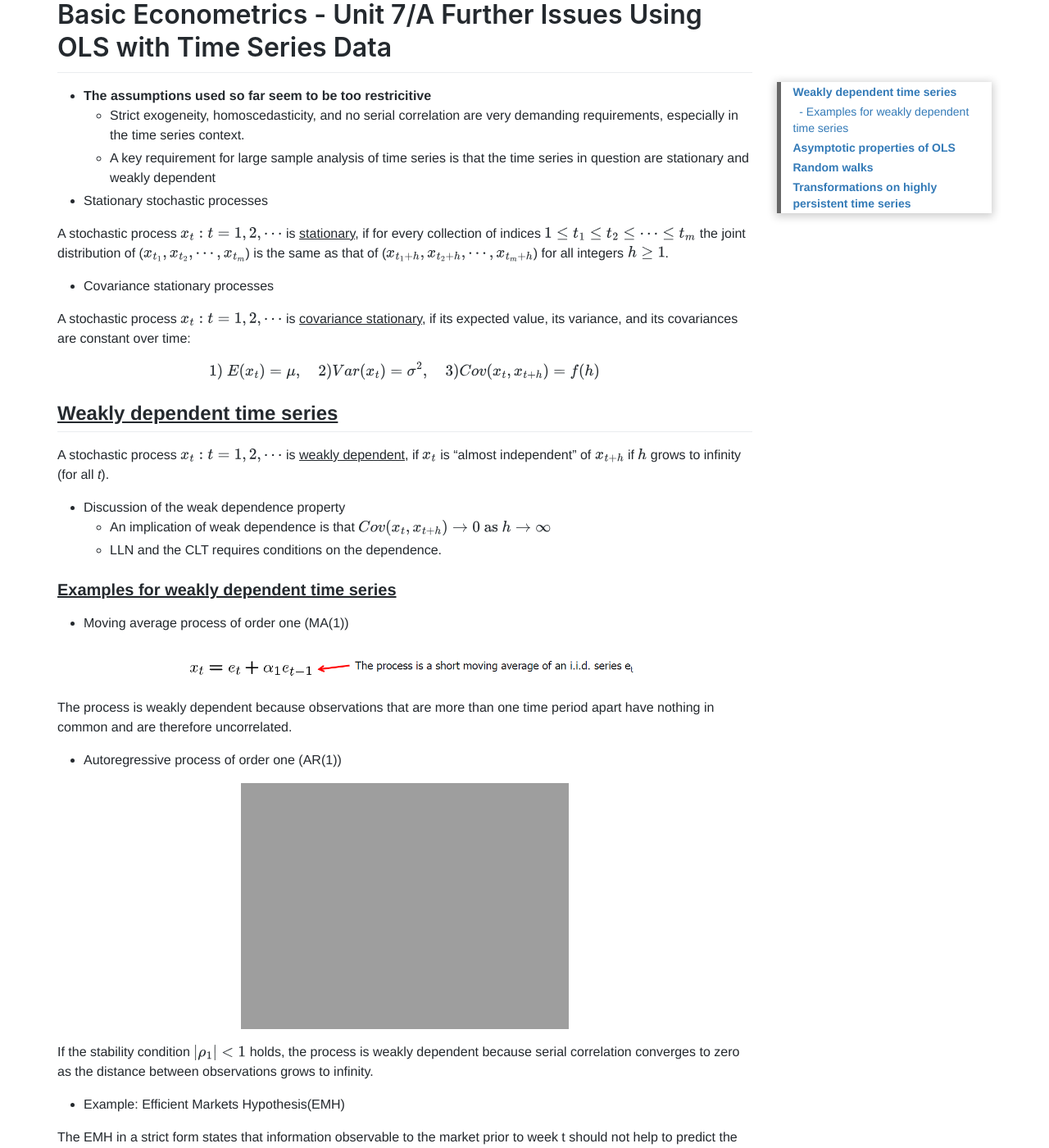
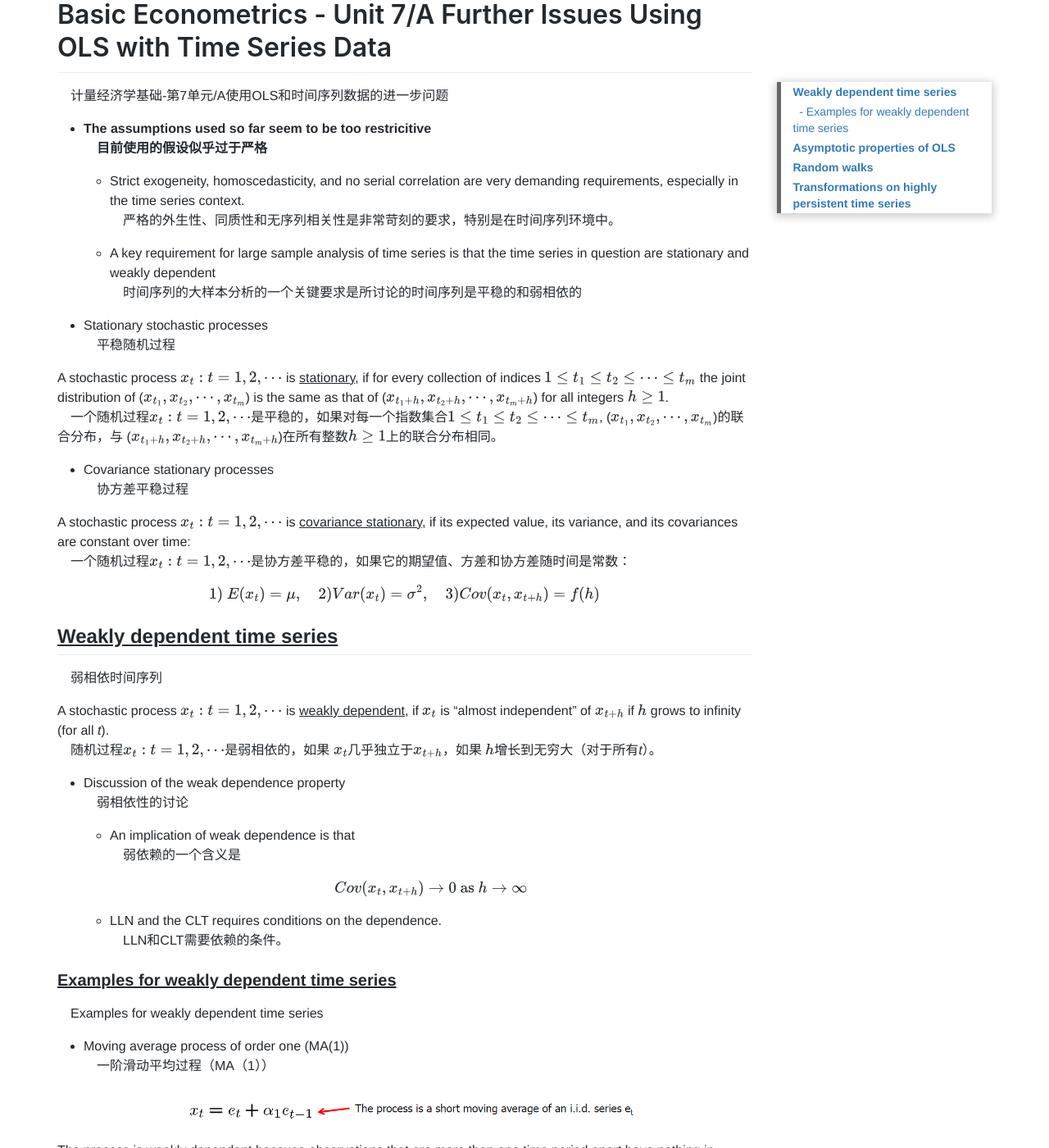
Before and after one commit to damien0x0023/damien0x0023.github.io, a Jekyll site: the page built from _posts/2020/business/ECON5002/2020-12-09-tsdIssues.md, in a window 1280 px wide and 1400 px high, scrolled down 577 px. Shown: the whole window at 82% size. Built offline with Jekyll 4.4.1, drawn with Linux system fonts in a browser that asks for light colours; nearby versions of some CDN libraries; comment, search, counter and statistics services are not loaded; some of the changed text lies outside the part shown.

```diff
--- a/_posts/2020/business/ECON5002/2020-12-09-tsdIssues.md
+++ b/_posts/2020/business/ECON5002/2020-12-09-tsdIssues.md
@@ -9,146 +9,215 @@
 translated by damien from Marco Avarucci
 
 #  Basic Econometrics - Unit  7/A Further Issues Using OLS with Time Series Data
+&emsp;计量经济学基础-第7单元/A使用OLS和时间序列数据的进一步问题
 
 -   **The assumptions used so far seem to be too restricitive**
+&emsp;**目前使用的假设似乎过于严格**
+
     -   Strict exogeneity, homoscedasticity, and no serial correlation are very demanding requirements, especially in the time series context.
+    &emsp;严格的外生性、同质性和无序列相关性是非常苛刻的要求，特别是在时间序列环境中。
+
     -   A key requirement for large sample analysis of time series is that the time series in question are stationary and weakly dependent
+    &emsp;时间序列的大样本分析的一个关键要求是所讨论的时间序列是平稳的和弱相依的
 
 -   Stationary stochastic processes
+&emsp;平稳随机过程
 
 A stochastic process \\(x _t: t =1,2, \cdots \\) is <u>stationary</u>, if for every collection of indices \\( 1 \le t _1 \le t _2 \le \cdots \le t _m\\) the joint distribution of (\\(x _{t _1}, x _{t _2}, \cdots, x _{t _m}\\)) is the same as that of (\\(x _{t _1 + h}, x _{t _2 +h}, \cdots, x _{t _m +h} \\)) for all integers \\(h \ge 1\\).
+&emsp;一个随机过程\\(x _t: t =1,2, \cdots \\)是平稳的，如果对每一个指数集合\\( 1 \le t _1 \le t _2 \le \cdots \le t _m\\), (\\(x _{t _1}, x _{t _2}, \cdots, x _{t _m}\\))的联合分布，与 (\\(x _{t _1 + h}, x _{t _2 +h}, \cdots, x _{t _m +h} \\))在所有整数\\(h \ge 1\\)上的联合分布相同。
 
 -   Covariance stationary processes
+&emsp;协方差平稳过程
 
 A stochastic process \\(x _t: t =1,2, \cdots \\) is <u>covariance stationary</u>, if its expected value, its variance, and its covariances are constant over time:
+&emsp;一个随机过程\\(x _t: t =1,2, \cdots \\)是协方差平稳的，如果它的期望值、方差和协方差随时间是常数：
 
 $$
     1)\ E(x _t)= \mu, \quad 2) Var(x _t) = \sigma ^2, \quad 3)Cov(x _t, x _{t+h}) = f(h)
 $$
 
 ##   <u>Weakly dependent time series</u>
+&emsp;弱相依时间序列
 
 A stochastic process \\(x _t: t =1,2, \cdots \\) is <u>weakly dependent</u>, if \\(x _t\\) is "almost independent" of \\( x _{t+h}\\) if \\(h\\) grows to infinity (for all *t*).
+&emsp;随机过程\\(x _t: t =1,2, \cdots \\)是弱相依的，如果 \\(x _t\\)几乎独立于\\( x _{t+h}\\)，如果 \\(h\\)增长到无穷大（对于所有*t*）。
 
 -   Discussion of the weak dependence property
+&emsp;弱相依性的讨论
+
     -   An implication of weak dependence is that
+    &emsp;弱依赖的一个含义是
+
         $$
             Cov(x _t, x _{t+h}) \to 0 \text{  as  } h \to \infty
         $$
+
     -   LLN and the CLT requires conditions on the dependence.
+    &emsp;LLN和CLT需要依赖的条件。
 
 ###   <U>Examples for weakly dependent time series</U>
+&emsp;Examples for weakly dependent time series
 
 -   Moving average process of order one (MA(1))
+&emsp;一阶滑动平均过程（MA（1））
 
 ![]({{site.url}}/assets/images/2020/ECON5002/ma.png "Moving Average process")
 
 The process is weakly dependent because observations that are more than one time period apart have nothing in common and are therefore uncorrelated.
+&emsp;这个过程是弱相关的，因为相隔超过一个时间段的观测没有共同点，因此不相关。
 
 -   Autoregressive process of order one (AR(1))
+&emsp;一阶自回归过程（AR（1））
 
 ![]({{site.url}}/assets/images/2020/ECON5002/autoregress.png "Auto-regressive process")
 
 If the stability condition \\(\|\rho _1\| < 1\\) holds, the process is weakly dependent because serial correlation converges to zero as the distance between observations grows to infinity.
+&emsp;如果稳定条件\\(\|\rho _1\| < 1\\)成立，则过程是弱相关的，因为序列相关性随着观测值之间的距离增大而收敛到零。
 
 -   Example: Efficient Markets Hypothesis(EMH)
+&emsp;例如：有效市场假说（EMH）
 
 The EMH in a strict form states that information observable to the market prior to week t should not help to predict the return during week t. A simplification assumes in addition that only past returns are considered as relevant information to predict the return in week t.This implies that
+&emsp;有效市场假说以严格的形式指出，t周之前市场观察到的信息不应有助于预测t周的收益率。此外，简化假设只有过去的收益率被视为预测t周收益率的相关信息。这意味着
 
 $$
     E(return _t | return _{t-1}, return _{t-2}, \cdots) = E (return _t)
 $$
 
 A simple way to test the EMH is to specify an AR(1) model. Under the EMH assumption,TS.3‘ holds so that an OLS regression can be used to test whether this week‘s returns depend on last week‘s.
+&emsp;检验有效市场假说的一个简单方法是指定AR（1）模型。在有效市场假说下，TS.3'成立，因此OLS回归可用于检验本周收益率是否依赖于上周收益率。
 
 ![]({{site.url}}/assets/images/2020/ECON5002/emh.png "Efficient Markets Hypothesis")
 
 ##   <u>Asymptotic properties of OLS</u>
+&emsp;OLS的渐近性质
 
 -   Assumption TS.1‘ (Linear in parameters)
+&emsp;假设TS.1'（参数线性）
 
     -   Same as assumption TS.1 but now the dependent and independent variables are assumed to be <u>stationary</u> and <u>weakly dependent</u>
+    &emsp;与假设TS.1相同，但现在假设因变量和自变量是<u>平稳的</u>和<u>弱相依的</u>
 
 -   Assumption TS.2‘ (No perfect collinearity)
+&emsp;假设TS.2'（无完全共线）
 
     -   Same as assumption TS.2
+    &emsp;与假设TS.2相同
 
 -   Assumption TS.3‘ (Zero conditional mean)
+&emsp;假设TS.3'（零条件平均值）
 
     -   Now the explanatory variables are assumed to be only contempo-raneously exogenous rather than strictly exogenous, i.e.
+    &emsp;现在的解释变量被假定为仅是同时代的外生变量而不是严格的外生变量，即。
 
 ![]({{site.url}}/assets/images/2020/ECON5002/AssumpTS3.png "Assumption TS.3")
 
 -   <u>Theorem 11.1 (Consistency of OLS)</u>
+&emsp;定理11.1（OLS的一致性）
 
 $$
     TS.1' - TS.3' \quad \Rightarrow \quad plim \hat{\beta} _j = \beta _j, \quad j = 0, 1, \cdots, k
 $$
 
-<u>ortant note:</u> For consistency it would even suffice to assume that the explanatory variables are merely contemporaneously uncorrelated with the error term.
+<u>important note:</u> For consistency it would even suffice to assume that the explanatory variables are merely contemporaneously uncorrelated with the error term.
+&emsp;<u> 重要提示：</u>为了保持一致性，假设解释变量只是与错误项同时不相关就足够了。
 
 -   Why is it important to relax the strict exogeneity assumption?
+&emsp;为什么放松严格的外生假设很重要？
 
     -   Discussed last week
+    &emsp;上周讨论过
 
 -   **Why do lagged dependent variables violate strict exogeneity?**
+&emsp;**为什么滞后因变量违反严格的外生性？**
 
 ![]({{site.url}}/assets/images/2020/ECON5002/lagDependentVar.png "Lagged dependent variables violate strict exogeneity")
 
 
 -   **OLS estimation in the presence of lagged dependent variables**
+&emsp;**存在滞后因变量时的OLS估计**
 
     -   Under contemporaneous exogeneity, OLS is consistent but biased
+    &emsp;在同生外源性条件下，OLS是一致的，但有一定的偏误
 
 -   Assumption TS.4‘ (Homoscedasticity)
+&emsp;假设TS.4'（同方差）
 
 ![]({{site.url}}/assets/images/2020/ECON5002/AssumpTS4.png "Assumption TS.4")
 
 -   Assumption TS.5‘ (No serial correlation)
+&emsp;假设TS.5'（无序列相关）
 
 ![]({{site.url}}/assets/images/2020/ECON5002/AssumpTS5.png "Assumption TS.5")
 
 -   Theorem 11.2 (Asymptotic normality of OLS)
+&emsp;定理11.2（OLS的渐近正态性）
 
     -   Under assumptions TS.1‘ – TS.5‘, the OLS estimators are asymptotically normally distributed. Further, the usual OLS standard errors, t-statistics and F-statistics are asymptotically valid.
+    &emsp;在假设TS.1'-TS.5'下，OLS估计是渐近正态分布的。此外，通常的OLS标准差、t统计量和F统计量是渐近有效的。
 
 -   <u>Using trend-stationary series in regression analysis</u>
+&emsp;在回归分析中使用趋势平稳序列
+
     -   Time series with deterministic time trends are nonstationary
+    &emsp;具有确定性时间趋势的时间序列是非平稳的
+
     -   If they are stationary around the trend and in addition weakly dependent, they are called trend-stationary processes
+    &emsp;如果它们在趋势周围是平稳的，并且是弱相依的，则称为趋势平稳过程
+
     -   Trend-stationary processes also satisfy assumption TS.1‘
+    &emsp;趋势平稳过程也满足假设TS.1'
 
 -   Using highly persistent time series in regression analysis
+&emsp;高持久性时间序列在回归分析中的应用
+
     -   Unfortunately many economic time series violate weak dependence
+    &emsp;不幸的是，许多经济时间序列具有弱依赖性
+
     -   In this case OLS methods are generally invalid (Spurious Regression)
+    &emsp;在这种情况下，OLS方法通常无效（伪回归）
+
     -   In some cases transformations to weak dependence are possible
+    &emsp;在某些情况下，可能转换为弱依赖
 
 
 ##   **Random walks**
+&emsp;**随机行走**
 
 ![]({{site.url}}/assets/images/2020/ECON5002/randomWalks1.png "Random walks")
 
 The value today is the accumulation of all past shocks plus an initial value. This is the reason why the random walk is highly persistent: The effect of a shock will be contained in the series forever.
+&emsp;今天的价值是过去所有冲击的累积加上一个初始值。这就是为什么随机游走是高度持久的：冲击的影响将永远包含在这个系列中。
 
 ![]({{site.url}}/assets/images/2020/ECON5002/randomWalks2.png "Random walks (cont.)")
 
--   **Examples for random walk realizations**
+-   **Examples for random walk realizations**  \
+&emsp;**随机游走实现示例**
 
 ![]({{site.url}}/assets/images/2020/ECON5002/randomWalksRealizations.png "Random walks Realizations")
 
 -   **Three-month T-bill rate as a possible example for a random walk**
+&emsp;**以三个月期国库券利率作为随机游走的一个可能例子**
 
 ![]({{site.url}}/assets/images/2020/ECON5002/tBillRate.png "Three-month T-bill rate")
 
 ![]({{site.url}}/assets/images/2020/ECON5002/U.S.EconTS.png "U.S. Economic Time Series")
 
 ##   **Transformations on highly persistent time series**
+&emsp;**高持久时间序列的转换**
+
 
 -   Order of integration
+&emsp;整合顺序
 
     -   Weakly dependent time series are integrated of order zero (= I(0))
+    &emsp;弱相关时间序列是零阶积分（=I（0））
+
     -   If a time series has to be <u>differenced</u> one time in order to obtain a weakly dependent series, it is called integrated of order one (= I(1))
+    &emsp;如果时间序列必须<u>差分</u>一次才能获得弱依赖序列，则称为一阶积分（=I（1））
 
 -   Examples for I(1) processes
+&emsp;I（1）过程的示例
 
 ![]({{site.url}}/assets/images/2020/ECON5002/IProcess.png "Examples for I(1)")
 
```
